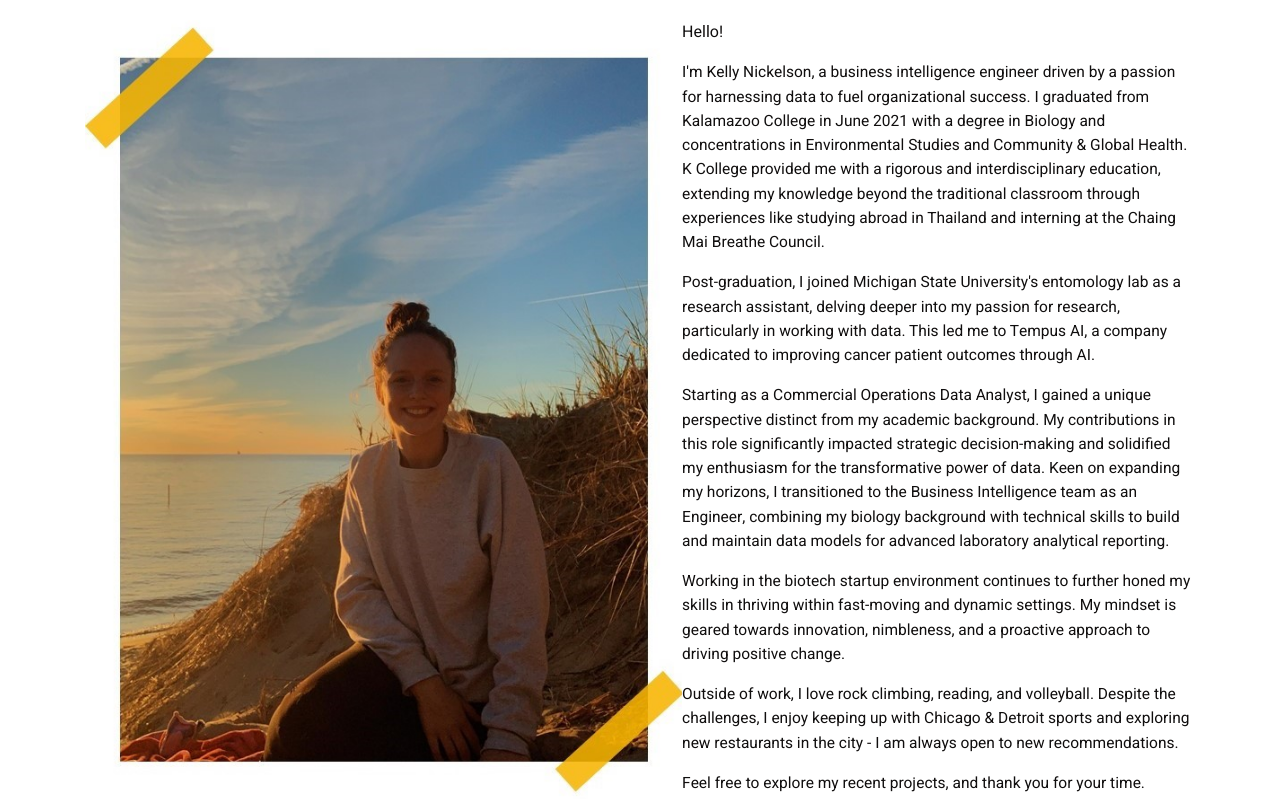
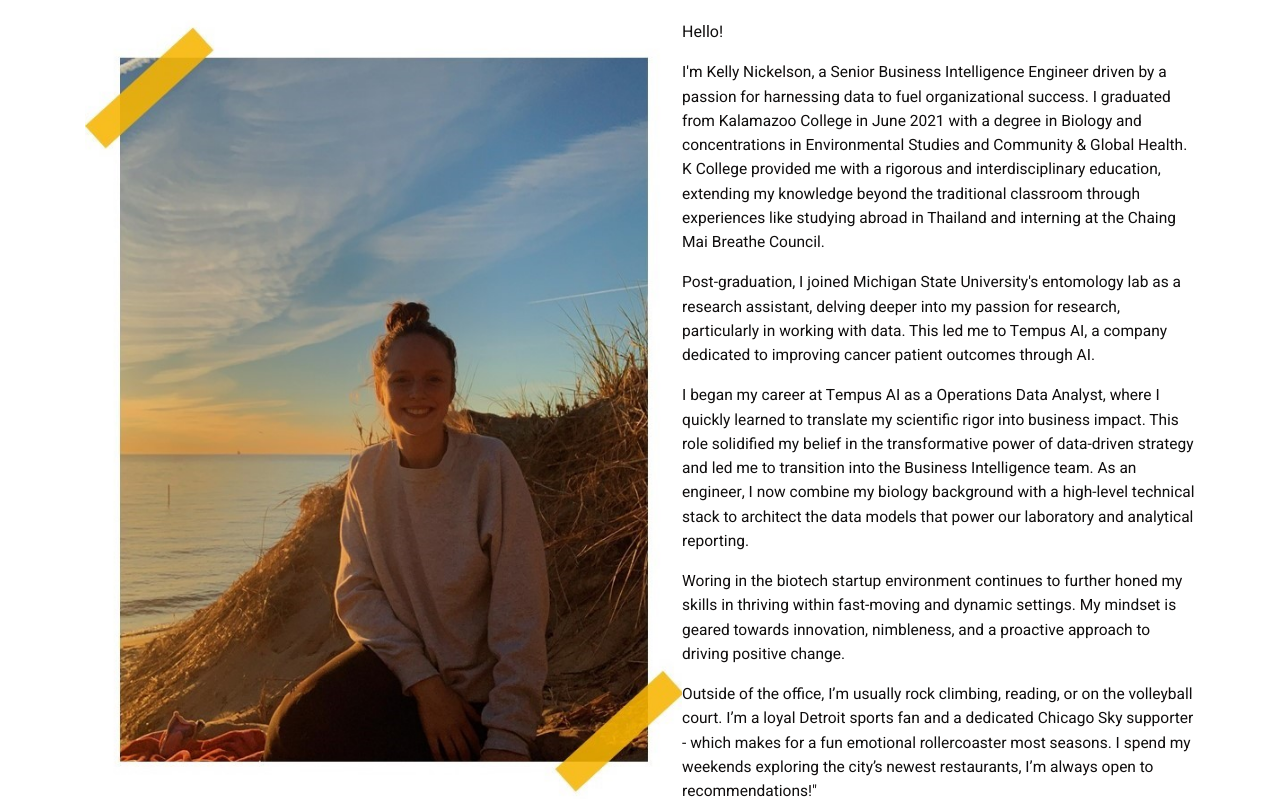
Before and after one commit to kellynickelson/kellynickelson.github.io, a website: page about.html in a window 1280 px wide. Shown: the part 183-982 px from the top of the page. Drawn offline with Linux system fonts and the light colour scheme.

Commit message:
Update About Me 4-27-2026

```diff
--- a/about.html
+++ b/about.html
@@ -78,11 +78,11 @@
 
                                             <p><span style= font-size:16px;> Hello!</span></p>
 
-                                         </p><span style= font-size:15.5px;> I'm Kelly Nickelson, a business intelligence engineer driven by a passion for harnessing data to fuel organizational success. I graduated from Kalamazoo College in June 2021 with a degree in Biology and concentrations in Environmental Studies and Community & Global Health. K College provided me with a rigorous and interdisciplinary education, extending my knowledge beyond the traditional classroom through experiences like studying abroad in Thailand and interning at the Chaing Mai Breathe Council. </span></p>
+                                         </p><span style= font-size:15.5px;> I'm Kelly Nickelson, a Senior Business Intelligence Engineer driven by a passion for harnessing data to fuel organizational success. I graduated from Kalamazoo College in June 2021 with a degree in Biology and concentrations in Environmental Studies and Community & Global Health. K College provided me with a rigorous and interdisciplinary education, extending my knowledge beyond the traditional classroom through experiences like studying abroad in Thailand and interning at the Chaing Mai Breathe Council. </span></p>
                                     </p><span style= font-size:15.5px;> Post-graduation, I joined Michigan State University's entomology lab as a research assistant, delving deeper into my passion for research, particularly in working with data. This led me to Tempus AI, a company dedicated to improving cancer patient outcomes through AI.</span></p>
-                                    </p><span style= font-size:15.5px;> Starting as a Commercial Operations Data Analyst, I gained a unique perspective distinct from my academic background. My contributions in this role significantly impacted strategic decision-making and solidified my enthusiasm for the transformative power of data. Keen on expanding my horizons, I transitioned to the Business Intelligence team as an Engineer, combining my biology background with technical skills to build and maintain data models for advanced laboratory analytical reporting.</span></p>
-                                    </p><span style= font-size:15.5px;> Working in the biotech startup environment continues to further honed my skills in thriving within fast-moving and dynamic settings. My mindset is geared towards innovation, nimbleness, and a proactive approach to driving positive change.</span></p>
-                                    </p><span style= font-size:15.5px;> Outside of work, I love rock climbing, reading, and volleyball. Despite the challenges, I enjoy keeping up with Chicago & Detroit sports and exploring new restaurants in the city - I am always open to new recommendations. </span></p>
+                                    </p><span style= font-size:15.5px;> I began my career at Tempus AI as a Operations Data Analyst, where I quickly learned to translate my scientific rigor into business impact. This role solidified my belief in the transformative power of data-driven strategy and led me to transition into the Business Intelligence team. As an engineer, I now combine my biology background with a high-level technical stack to architect the data models that power our laboratory and analytical reporting. </span></p>
+                                    </p><span style= font-size:15.5px;> Woring in the biotech startup environment continues to further honed my skills in thriving within fast-moving and dynamic settings. My mindset is geared towards innovation, nimbleness, and a proactive approach to driving positive change.</span></p>
+                                    </p><span style= font-size:15.5px;> Outside of the office,  I’m usually rock climbing, reading, or on the volleyball court. I’m a loyal Detroit sports fan and a dedicated Chicago Sky supporter - which makes for a fun emotional rollercoaster most seasons. I spend my weekends exploring the city’s newest restaurants, I’m always open to recommendations!"</span></p>
                                     </p><span style= font-size:15.5px;>  Feel free to explore my recent projects, and thank you for your time.</span></p>
 
                         </p><span style= font-size:16px;>Kelly </span></p>
```
